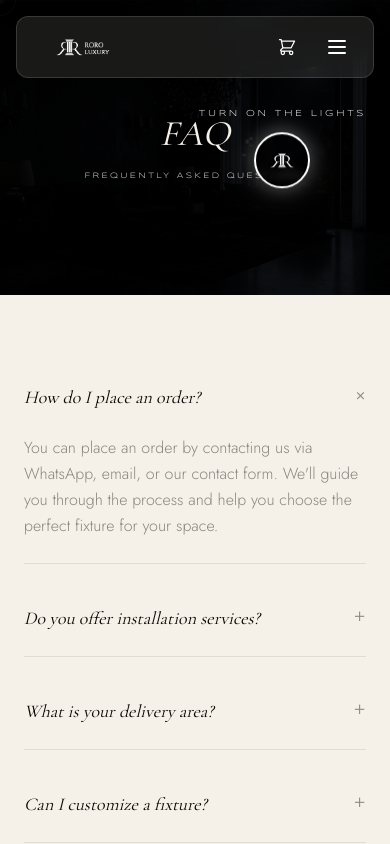
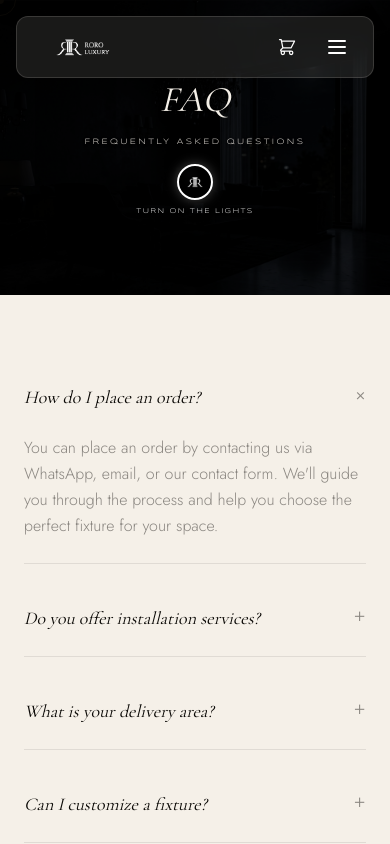
Before and after one commit to cimonstech/roroluxury, a Next.js app: page /faq in a window 390 px wide. Shown: the top 844 px of the page. Built offline with nearby package versions, Linux system fonts and the light colour scheme.

Commit message:
mobile view

```diff
--- a/app/page.tsx
+++ b/app/page.tsx
@@ -1,19 +1,11 @@
 import HeroSection from "@/components/home/HeroSection";
-import TrustBand from "@/components/home/TrustBand";
-import ProductsSection from "@/components/home/ProductsSection";
-import RoroStandardSection from "@/components/home/RoroStandardSection";
-import FeaturedShowcase from "@/components/home/FeaturedShowcase";
-import CTASection from "@/components/home/CTASection";
+import { HomeContent } from "@/components/home/HomeContent";
 
 export default function Home() {
   return (
     <main>
       <HeroSection />
-      <TrustBand />
-      <ProductsSection />
-      <RoroStandardSection />
-      <FeaturedShowcase />
-      <CTASection />
+      <HomeContent />
     </main>
   );
 }
--- a/components/home/HeroSection.tsx
+++ b/components/home/HeroSection.tsx
@@ -90,24 +90,6 @@ function PowerButton({ onLit }: { onLit: () => void }) {
           exit={{ opacity: 0 }}
           transition={{ duration: 0.5 }}
         >
-      {/* Scroll hint - shows there's more content below */}
-      <motion.p
-        className="absolute bottom-8 left-1/2 -translate-x-1/2 font-syncopate text-white/70 text-[0.45rem] tracking-[0.3em] uppercase"
-        initial={{ opacity: 0 }}
-        animate={{ opacity: 1 }}
-        transition={{ delay: 1.5, duration: 0.5 }}
-      >
-        Scroll to explore
-      </motion.p>
-      <motion.div
-        className="absolute bottom-4 left-1/2 -translate-x-1/2"
-        animate={{ y: [0, 6, 0] }}
-        transition={{ duration: 2, repeat: Infinity, ease: "easeInOut" }}
-      >
-        <svg className="w-5 h-5 text-white/70" fill="none" stroke="currentColor" viewBox="0 0 24 24">
-          <path strokeLinecap="round" strokeLinejoin="round" strokeWidth={2} d="M19 14l-7 7m0 0l-7-7m7 7V3" />
-        </svg>
-      </motion.div>
       <p
         className="font-syncopate text-[10px] tracking-[0.35em] text-white uppercase mb-6"
         style={{ letterSpacing: "0.35em" }}
--- /dev/null
+++ b/components/home/HomeContent.tsx
@@ -0,0 +1,24 @@
+"use client";
+
+import { useHero } from "@/lib/HeroContext";
+import TrustBand from "@/components/home/TrustBand";
+import ProductsSection from "@/components/home/ProductsSection";
+import RoroStandardSection from "@/components/home/RoroStandardSection";
+import FeaturedShowcase from "@/components/home/FeaturedShowcase";
+import CTASection from "@/components/home/CTASection";
+
+export function HomeContent() {
+  const { isLit } = useHero();
+
+  if (!isLit) return null;
+
+  return (
+    <>
+      <TrustBand />
+      <ProductsSection />
+      <RoroStandardSection />
+      <FeaturedShowcase />
+      <CTASection />
+    </>
+  );
+}
--- a/components/home/ProductsSection.tsx
+++ b/components/home/ProductsSection.tsx
@@ -83,7 +83,7 @@ export default function ProductsSection() {
             <h3 className="font-cormorant italic text-roro-white text-xl mb-2">
               Walls That Speak
             </h3>
-            <p className="font-jost font-light text-roro-white/90 text-sm leading-relaxed">
+            <p className="hidden md:block font-jost font-light text-roro-white/90 text-sm leading-relaxed">
               A great wall light does more than illuminate. It sculpts the room
               around it — turning empty walls into statements of taste.
             </p>
@@ -160,7 +160,7 @@ export default function ProductsSection() {
             <h3 className="font-cormorant italic text-roro-white text-xl mb-2">
               Your Finest Moments, Lit Perfectly.
             </h3>
-            <p className="font-jost font-light text-roro-white/90 text-sm leading-relaxed">
+            <p className="hidden md:block font-jost font-light text-roro-white/90 text-sm leading-relaxed">
               Roro brings the kind of light that makes every quiet evening feel
               like a scene worth remembering.
             </p>
--- a/components/home/RoroStandardSection.tsx
+++ b/components/home/RoroStandardSection.tsx
@@ -13,16 +13,20 @@ export default function RoroStandardSection() {
       viewport={{ once: true, margin: "-50px" }}
       transition={{ duration: 0.6, ease: "easeOut" }}
     >
-      <div className="relative max-w-[1440px] mx-auto px-6 sm:px-12 md:px-20">
-      <div className="relative w-full aspect-[4/3] md:aspect-[1024/638] rounded-lg overflow-hidden">
+      {/* Full-width image - edges touch viewport (like green layout guides) */}
+      <div className="relative w-full aspect-[4/3] md:aspect-[1024/638] min-h-[320px] md:min-h-[400px]">
         <Image
           src="/Wall-Sconces-Hall-1024x638.webp"
           alt="Wall sconces in hallway"
           fill
-          className="object-cover md:object-contain"
+          className="object-cover object-center"
+          sizes="100vw"
         />
       </div>
 
+      {/* Overlays - positioned within content area */}
+      <div className="absolute inset-0 pointer-events-none">
+        <div className="relative h-full max-w-[1440px] mx-auto px-6 sm:px-12 md:px-20 pointer-events-auto">
       <div className="absolute top-6 left-6 right-6 sm:top-8 sm:left-8 sm:right-auto sm:max-w-md md:top-16 md:left-16 z-10">
         <p
           className="font-syncopate mb-1.5"
@@ -80,6 +84,7 @@ export default function RoroStandardSection() {
           Shop the Look →
         </span>
       </Link>
+        </div>
       </div>
     </motion.section>
   );
--- a/components/layout/PageHeader.tsx
+++ b/components/layout/PageHeader.tsx
@@ -63,12 +63,12 @@ export function PageHeader({
         transition={{ duration: 2, ease: "easeInOut" }}
         aria-hidden
       />
-      {/* Power button - right side, hidden once lit */}
+      {/* Power button - right side on desktop, hidden once lit */}
       {!isLit && (
         <button
           type="button"
           onClick={() => setIsLit(true)}
-          className="absolute top-1/2 right-6 md:right-10 -translate-y-1/2 z-[100] flex flex-col items-center gap-3 cursor-none group pointer-events-auto"
+          className="absolute top-1/2 right-6 md:right-10 -translate-y-1/2 z-[100] hidden md:flex flex-col items-center gap-3 cursor-none group pointer-events-auto"
           data-cursor-hover
         >
           <p className="font-syncopate text-[9px] tracking-[0.3em] text-white/90 uppercase">
@@ -91,7 +91,7 @@ export function PageHeader({
           </span>
         </button>
       )}
-      {/* Title content */}
+      {/* Title content + mobile power button (below title) */}
       <div className="absolute inset-0 flex flex-col items-center justify-center text-center px-8 pointer-events-none">
         <h1
           className="font-cormorant italic text-roro-white relative z-10 drop-shadow-lg"
@@ -107,6 +107,34 @@ export function PageHeader({
             {subtitle}
           </p>
         )}
+        {/* Mobile: power button below title, smaller icon, small text under */}
+        {!isLit && (
+          <button
+            type="button"
+            onClick={() => setIsLit(true)}
+            className="md:hidden mt-4 flex flex-col items-center gap-1.5 pointer-events-auto cursor-none group z-[100]"
+            data-cursor-hover
+          >
+            <span
+              className="w-9 h-9 rounded-full border-2 border-white flex items-center justify-center cursor-pointer hover:scale-105 transition-transform bg-black/20 backdrop-blur-sm"
+              style={{
+                boxShadow: "0 0 12px rgba(255,255,255,0.25)",
+              }}
+              aria-label="Turn on the lights"
+            >
+              <Image
+                src="/roro_icon.png"
+                alt=""
+                width={16}
+                height={16}
+                className="brightness-0 invert"
+              />
+            </span>
+            <p className="font-syncopate text-[7px] tracking-[0.2em] text-white/90 uppercase">
+              Turn on the lights
+            </p>
+          </button>
+        )}
       </div>
     </header>
   );
--- a/lib/products.ts
+++ b/lib/products.ts
@@ -18,7 +18,7 @@ export const products: Product[] = [
     description: "A grand crystal centrepiece for exceptional spaces.",
     longDescription:
       "The Lumière Royale commands every room it enters. Cascading crystal formations catch and scatter light in all directions, creating an atmosphere that is both dramatic and intimate. Designed for ceilings that deserve a crown.",
-    image: "/products/chandelier.webp",
+    image: "/products/Chandelier.webp",
     heroPin: { x: 0, y: 0 },
   },
   {
```
